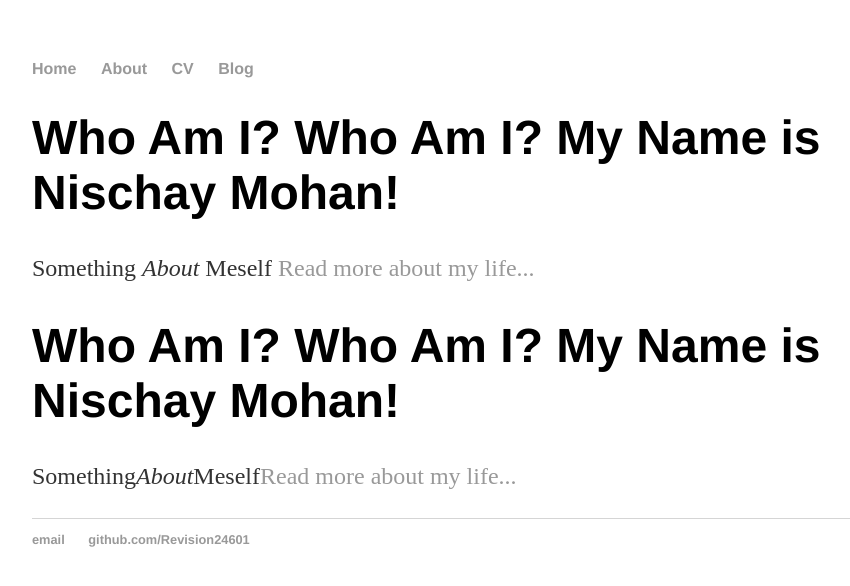
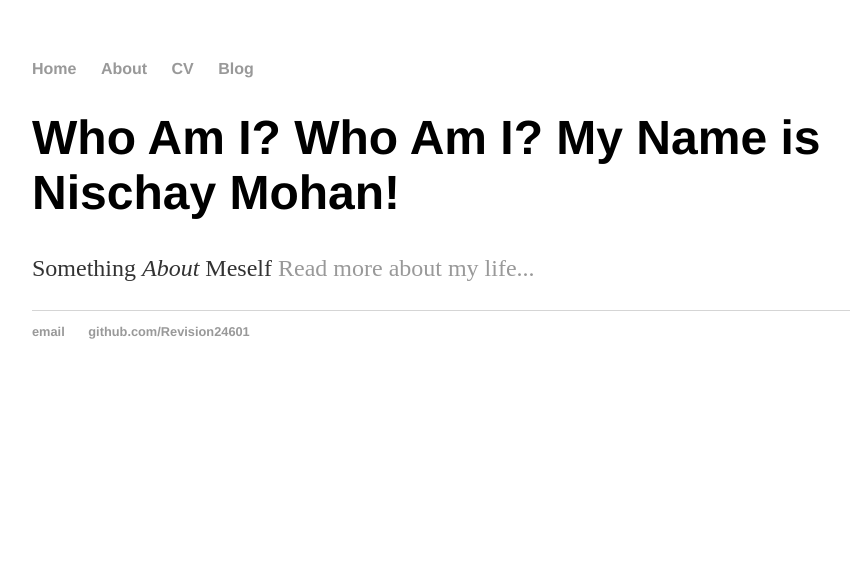
Before and after one commit to Revision24601/revision24601.github.io, a Jekyll site: the page built from index.html, in a window 1280 px wide. Shown: the top 586 px of the page, without its empty margins (160-1010 px from the left). Built offline with Jekyll 4.4.1, drawn with Linux system fonts in a browser that asks for light colours.

Commit message:
index pls 2

```diff
--- a/_layouts/default.html
+++ b/_layouts/default.html
@@ -21,9 +21,6 @@
 
 			{{ content }}
 
-        		<h1>Who Am I? Who Am I? My Name is Nischay Mohan!</h1>
-				<p>Something<em>About</em>Meself<a href="/about">Read more about my life...</a></p>
-
 		</div><!-- /.container -->
 		<footer>
     		<ul>
```
